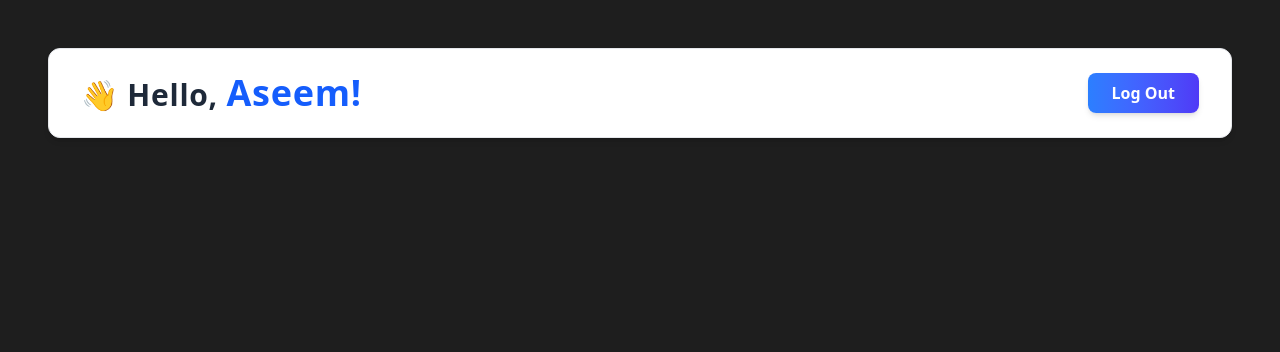
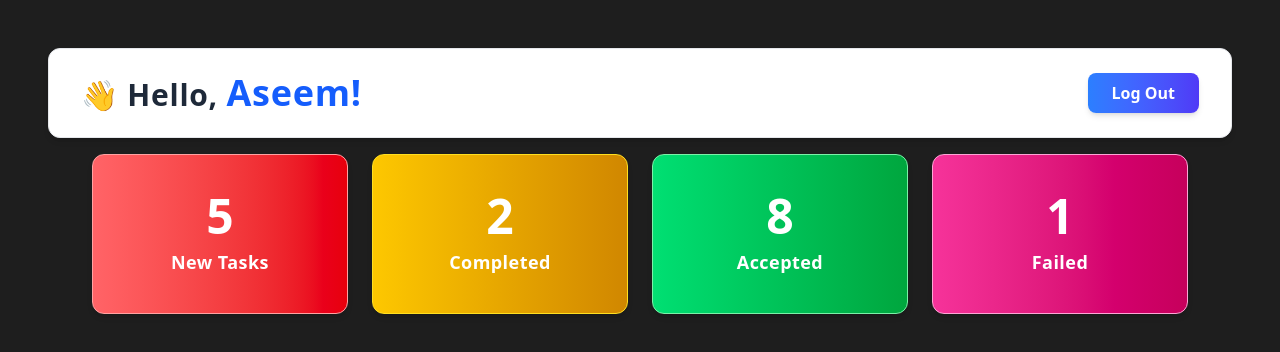
Before and after one commit to ethicalByte1443/Employee-Management-System, a React (Vite) app: page / in a window 1280 px wide. Shown: the top 352 px of the page. Built offline with nearby package versions, Linux system fonts and the light colour scheme.

Commit message:
Adding header, EmployeeDashboard

```diff
--- a/src/components/Dashboard/EmployeeDashboard.jsx
+++ b/src/components/Dashboard/EmployeeDashboard.jsx
@@ -1,11 +1,19 @@
-import React from 'react'
-import Header from '../other/header'
+import React from 'react';
+import Header from '../other/header';
+import TaskListNumber from '../other/tasklistnumber';
+
 const EmployeeDashboard = () => {
   return (
     <>
-        <Header username={"Aseem"}/>
+      <Header username={"Aseem"} />
+      <div className="flex flex-wrap justify-center gap-6 px-6">
+        <TaskListNumber count={5} label="New Tasks" />
+        <TaskListNumber count={2} label="Completed" color="from-yellow-400 to-yellow-600" borderColor="border-yellow-300 dark:border-yellow-700" />
+        <TaskListNumber count={8} label="Accepted" color="from-green-400 to-green-600" borderColor="border-green-300 dark:border-green-700" />
+        <TaskListNumber count={1} label="Failed" color="from-pink-500 to-pink-700" borderColor="border-pink-300 dark:border-pink-700" />
+      </div>
     </>
-  )
-}
+  );
+};
 
-export default EmployeeDashboard
+export default EmployeeDashboard;
--- /dev/null
+++ b/src/components/TaskList/TaskList.jsx
@@ -0,0 +1,9 @@
+import React from 'react'
+
+const TaskList = () => {
+  return (
+    <div>TaskList</div>
+  )
+}
+
+export default TaskList
--- /dev/null
+++ b/src/components/other/tasklistnumber.jsx
@@ -0,0 +1,12 @@
+import React from 'react';
+
+const TaskListNumber = ({ count = 0, label = "New Tasks", color = "from-red-400 to-red-600", borderColor = "border-red-300 dark:border-red-700" }) => {
+  return (
+    <div className={`flex flex-col justify-center items-center h-40 w-64 bg-gradient-to-r ${color} text-white rounded-xl shadow-md border ${borderColor} p-6`}>
+      <h2 className="text-5xl font-extrabold mb-2">{count}</h2>
+      <h3 className="text-lg font-semibold tracking-wide">{label}</h3>
+    </div>
+  );
+};
+
+export default TaskListNumber;
```
